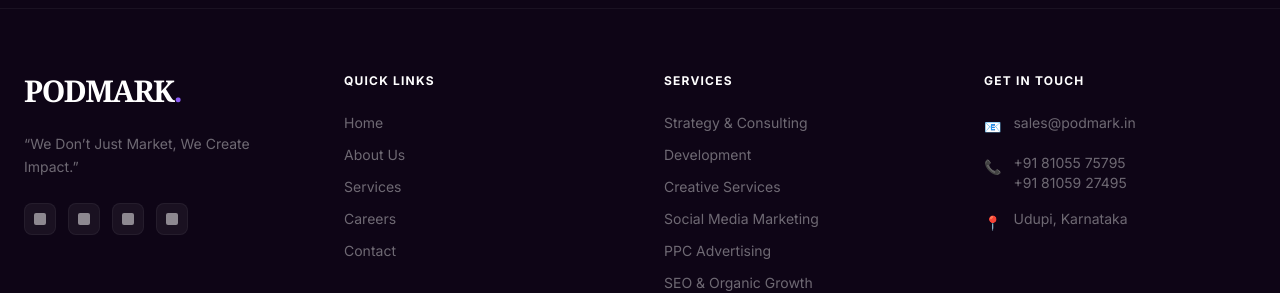
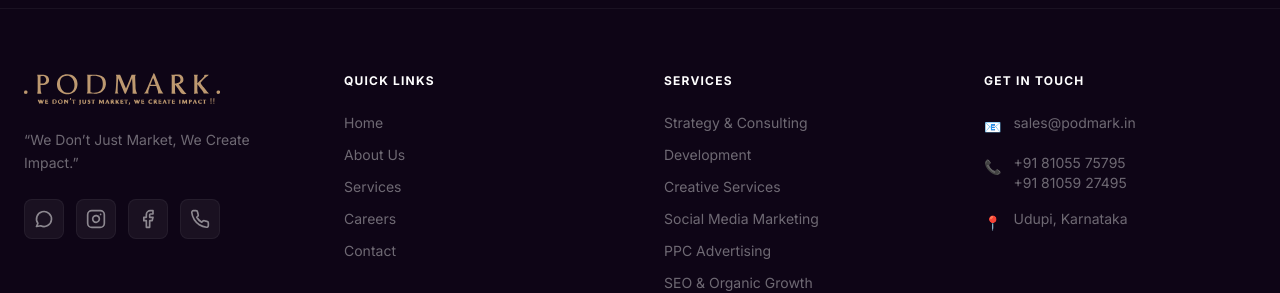
Before and after one commit to pavanserigara/podmark-web, a React (Vite) app: page /social-media in a window 1280 px wide. Shown: the part 5504-5797 px from the top of the page. Built offline with nearby package versions, Linux system fonts and the light colour scheme.

Commit message:
linked buttons

```diff
--- a/components/Footer.tsx
+++ b/components/Footer.tsx
@@ -36,20 +36,29 @@ export const Footer: React.FC = () => {
       <div className="container mx-auto px-6 relative z-10">
         <div className="grid md:grid-cols-4 gap-12 mb-16">
           <div className="col-span-1 md:col-span-1">
-            <a href="#home" onClick={(e) => handleNavigation('#home', e)} className="font-serif text-3xl font-black tracking-tighter text-white mb-6 block cursor-pointer">
-              PODMARK<span className="text-podPurple">.</span>
+            <a href="#home" onClick={(e) => handleNavigation('#home', e)} className="block mb-6 cursor-pointer">
+              <img src="/images/podmark_logo.svg" alt="PODMARK" className="h-8 w-auto" />
             </a>
             <p className="text-white/40 mb-6 text-sm leading-relaxed max-w-xs">
               “We Don’t Just Market, We Create Impact.”
             </p>
             <div className="flex space-x-3">
-              {['Instagram', 'LinkedIn', 'Twitter', 'Facebook'].map((platform) => (
-                <a key={platform} href="#" className="w-8 h-8 rounded-lg bg-white/5 flex items-center justify-center text-white/50 hover:bg-podPurple hover:text-white transition-all border border-white/5">
-                  <span className="sr-only">{platform}</span>
-                  {/* Simplified Icons for now */}
-                  <div className="w-3 h-3 bg-current rounded-sm"></div>
-                </a>
-              ))}
+              {/* WhatsApp */}
+              <a href="https://wa.me/918105575795" target="_blank" rel="noopener noreferrer" className="w-10 h-10 rounded-lg bg-white/5 flex items-center justify-center text-white/50 hover:bg-[#25D366] hover:text-white transition-all border border-white/5 group">
+                <svg xmlns="http://www.w3.org/2000/svg" width="20" height="20" viewBox="0 0 24 24" fill="none" stroke="currentColor" strokeWidth="2" strokeLinecap="round" strokeLinejoin="round" className="group-hover:stroke-white"><path d="M3 21l1.65-3.8a9 9 0 1 1 3.4 2.9L3 21" /></svg>
+              </a>
+              {/* Instagram */}
+              <a href="https://instagram.com" target="_blank" rel="noopener noreferrer" className="w-10 h-10 rounded-lg bg-white/5 flex items-center justify-center text-white/50 hover:bg-[#E1306C] hover:text-white transition-all border border-white/5 group">
+                <svg xmlns="http://www.w3.org/2000/svg" width="20" height="20" viewBox="0 0 24 24" fill="none" stroke="currentColor" strokeWidth="2" strokeLinecap="round" strokeLinejoin="round" className="group-hover:stroke-white"><rect width="20" height="20" x="2" y="2" rx="5" ry="5" /><path d="M16 11.37A4 4 0 1 1 12.63 8 4 4 0 0 1 16 11.37z" /><line x1="17.5" x2="17.51" y1="6.5" y2="6.5" /></svg>
+              </a>
+              {/* Facebook */}
+              <a href="https://facebook.com" target="_blank" rel="noopener noreferrer" className="w-10 h-10 rounded-lg bg-white/5 flex items-center justify-center text-white/50 hover:bg-[#1877F2] hover:text-white transition-all border border-white/5 group">
+                <svg xmlns="http://www.w3.org/2000/svg" width="20" height="20" viewBox="0 0 24 24" fill="none" stroke="currentColor" strokeWidth="2" strokeLinecap="round" strokeLinejoin="round" className="group-hover:stroke-white"><path d="M18 2h-3a5 5 0 0 0-5 5v3H7v4h3v8h4v-8h3l1-4h-4V7a1 1 0 0 1 1-1h3z" /></svg>
+              </a>
+              {/* Call */}
+              <a href="tel:+918105575795" className="w-10 h-10 rounded-lg bg-white/5 flex items-center justify-center text-white/50 hover:bg-podGold hover:text-white transition-all border border-white/5 group">
+                <svg xmlns="http://www.w3.org/2000/svg" width="20" height="20" viewBox="0 0 24 24" fill="none" stroke="currentColor" strokeWidth="2" strokeLinecap="round" strokeLinejoin="round" className="group-hover:stroke-white"><path d="M22 16.92v3a2 2 0 0 1-2.18 2 19.79 19.79 0 0 1-8.63-3.07 19.5 19.5 0 0 1-6-6 19.79 19.79 0 0 1-3.07-8.67A2 2 0 0 1 4.11 2h3a2 2 0 0 1 2 1.72 12.84 12.84 0 0 0 .7 2.81 2 2 0 0 1-.45 2.11L8.09 9.91a16 16 0 0 0 6 6l1.27-1.27a2 2 0 0 1 2.11-.45 12.84 12.84 0 0 0 2.81.7A2 2 0 0 1 22 16.92z" /></svg>
+              </a>
             </div>
           </div>
 
--- a/components/Hero.tsx
+++ b/components/Hero.tsx
@@ -49,13 +49,7 @@ export const Hero: React.FC = () => {
         </div>
       </div>
 
-      {/* Scroll Indicator */}
-      <div className="absolute bottom-12 left-1/2 -translate-x-1/2 z-20">
-        <div className="flex flex-col items-center gap-3 animate-bounce opacity-50 hover:opacity-100 transition-opacity">
-          <span className="text-[8px] font-black uppercase text-white/60 block text-center tracking-[0.4em]">Scroll to Explore</span>
-          <div className="w-[1px] h-12 bg-gradient-to-b from-podPurple to-transparent"></div>
-        </div>
-      </div>
+
 
       {/* Bottom Visual Element */}
       <div className="absolute bottom-12 right-12 flex space-x-4 opacity-30 hidden lg:flex">
```
Also changed, not shown: components/Services.tsx (+33 -24 lines).
